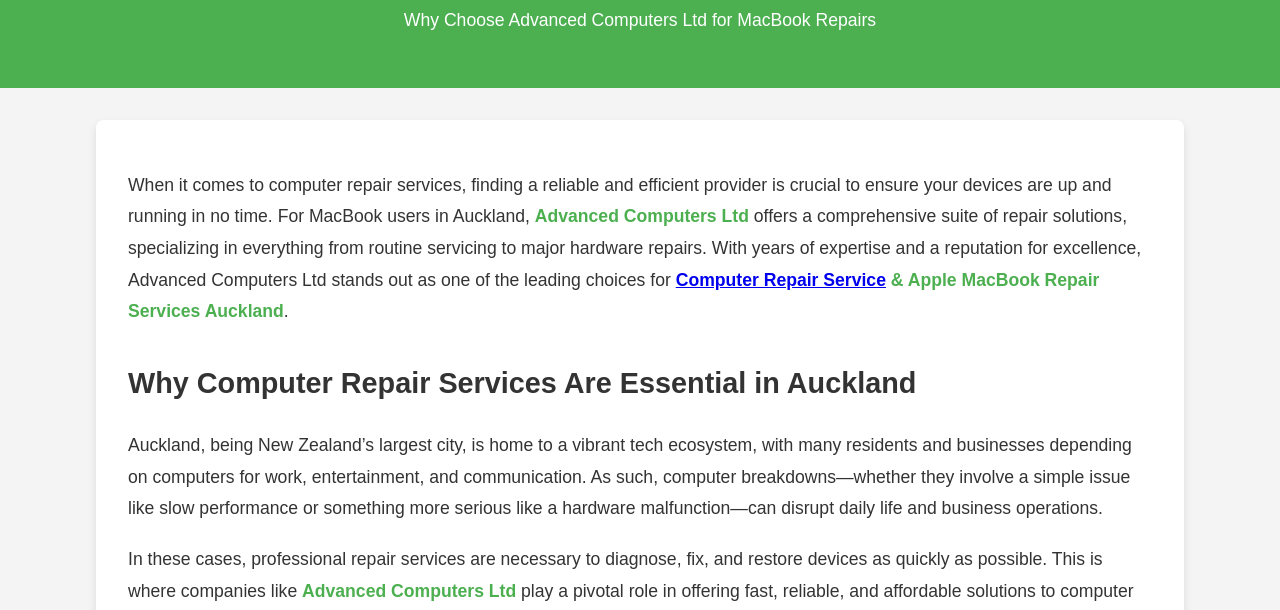
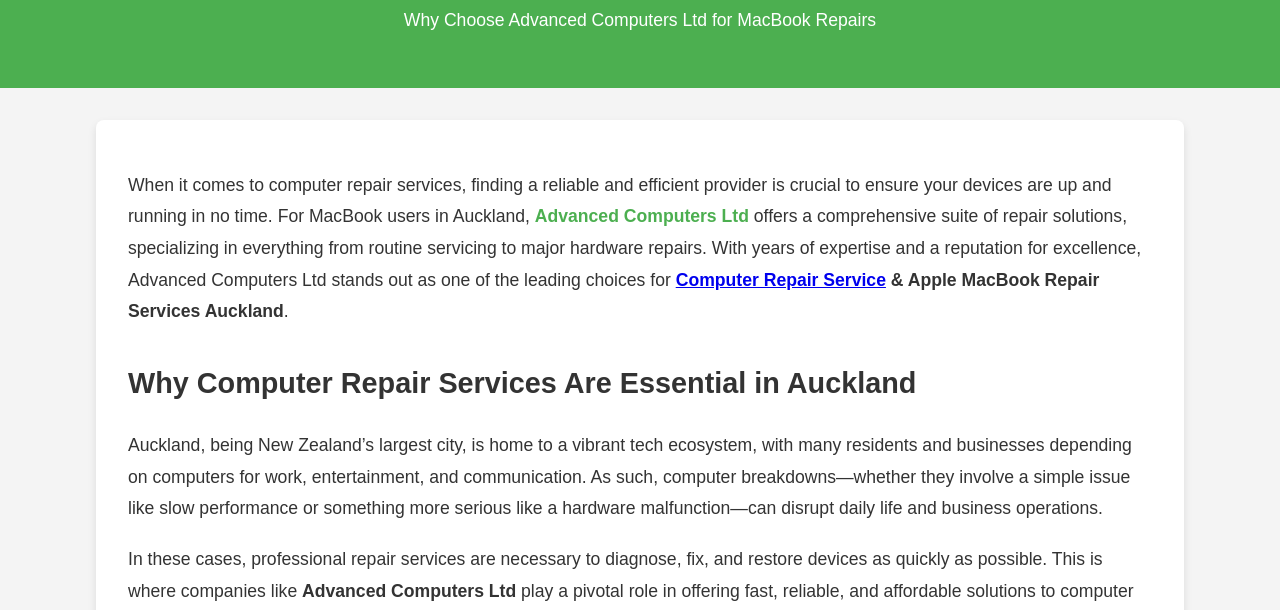
Before and after one commit to roberthinsom/Apple-MacBook-Repair-Services-Auckland, a plain HTML site: page index.html in a window 1280 px wide. Shown: the part 135-745 px from the top of the page. Drawn offline with Linux system fonts and the light colour scheme.

Commit message:
Update index.html

```diff
--- a/index.html
+++ b/index.html
@@ -52,7 +52,7 @@
         }
 
         strong {
-            color: #4CAF50;
+
         }
 
         section {
```
